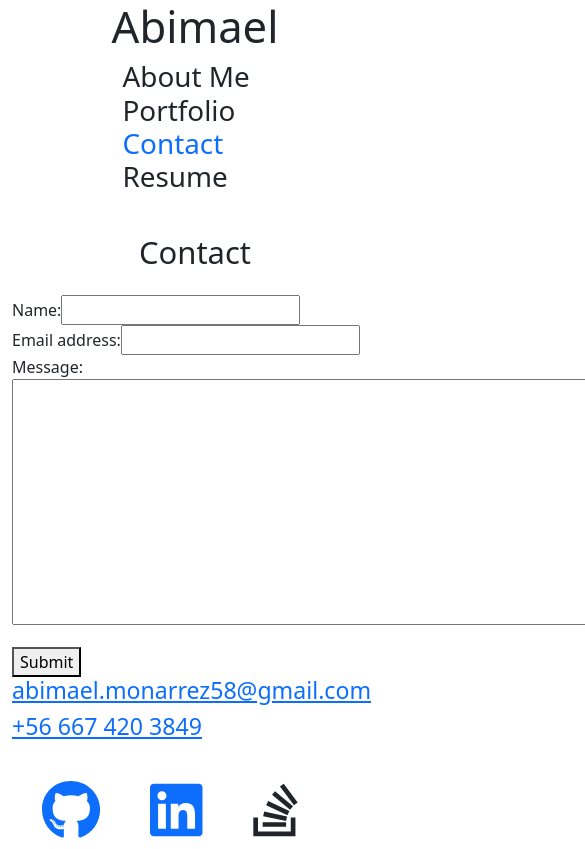
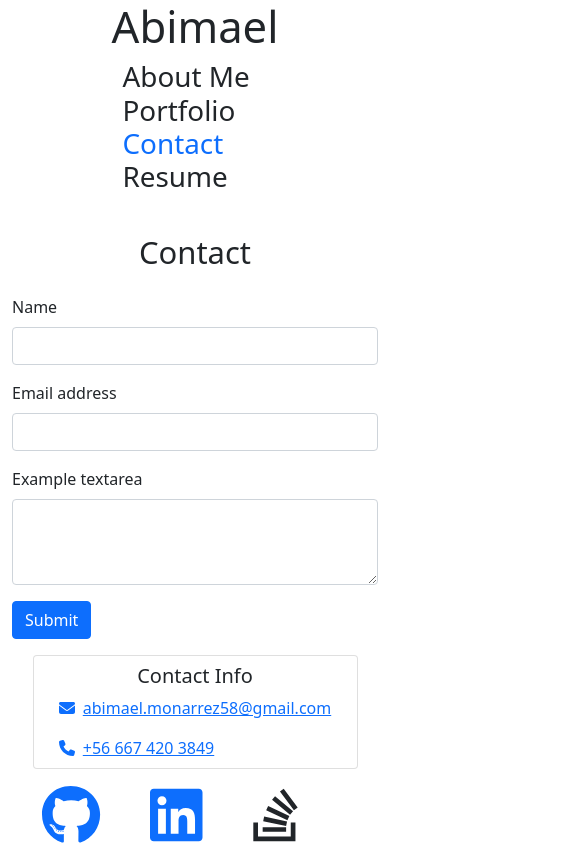
Before and after one commit to Abimael1996/react_portfolio, a React (Create React App) app: page / in a window 390 px wide. Both pictures are taken after a click on the item "Contact". Shown: the top 849 px of the page, 585 px wide, since content can reach past the window. Built offline with nearby package versions, Linux system fonts and the light colour scheme.

Commit message:
make the Contact page responsive

```diff
--- a/src/pages/Contact.js
+++ b/src/pages/Contact.js
@@ -1,4 +1,6 @@
 import React, { useState } from 'react';
+import { FontAwesomeIcon } from '@fortawesome/react-fontawesome';
+import { faPhone, faEnvelope } from '@fortawesome/free-solid-svg-icons';
 
 function Contact() {
     let [name, setName] = useState('');
@@ -8,7 +10,7 @@ function Contact() {
     let [alert, setAlert] = useState('');
 
     function validateEmail(emailAdress) {
-         const regexEmail = /^([a-zA-Z0-9_.-])+@(([a-zA-Z0-9-])+\.)+([a-zA-Z0-9]{2,4})+$/;
+        const regexEmail = /^([a-zA-Z0-9_.-])+@(([a-zA-Z0-9-])+\.)+([a-zA-Z0-9]{2,4})+$/;
         if (emailAdress.match(regexEmail)) {
             return true;
         } else {
@@ -72,44 +74,52 @@ function Contact() {
         <main className='mainContent'>
             <div className='contact'>
                 <form>
-                    <label>Name:</label>
-                    <input
-                        type='text'
-                        value={name}
-                        name='name'
-                        onChange={handleChange}
-                    />
-                    <label>Email address:</label>
-                    <input
-                        type='text'
-                        value={email}
-                        name='email'
-                        onChange={handleChange}
-                        onClick={(e) => validate(e.target.localName)}
-                    />
-                    <label>Message:</label>
-                    <textarea
-                        value={message}
-                        rows='10'
-                        cols='80'
-                        name='message'
-                        onChange={handleChange}
-                        onClick={(e) => validate(e.target.localName)}>
-                    </textarea>
+                    <div class="mb-3">
+                        <label for="exampleFormControlInput1" className="form-label">Name</label>
+                        <input
+                            type="text"
+                            class="form-control"
+                            id="exampleFormControlInput1"
+                            name='name' value={name}
+                            onChange={handleChange} />
+                    </div>
+                    <div class="mb-3">
+                        <label for="exampleFormControlInput1" className="form-label">Email address</label>
+                        <input
+                            type="email"
+                            class="form-control"
+                            id="exampleFormControlInput1"
+                            name='email' value={email} onChange={handleChange}
+                            onClick={(e) => validate(e.target.localName)} />
+                    </div>
+                    <div class="mb-3">
+                        <label for="exampleFormControlTextarea1" className="form-label">Example textarea</label>
+                        <textarea
+                            class="form-control"
+                            id="exampleFormControlTextarea1"
+                            rows="3" name='message'
+                            value={message}
+                            onChange={handleChange}
+                            onClick={(e) => validate(e.target.localName)}></textarea>
+                    </div>
                     <p className={
                         displayAlert
                             ? ''
                             : 'hide'
                     }>{alert}</p>
-                    <button onClick={(e) => {
+                    <button type="submit" class="btn btn-primary" onClick={(e) => {
                         e.preventDefault();
                         validate(e.target.localName)
-                    }
-                    }>Submit</button>
+                    }}>Submit</button>
                 </form>
-                <div className='contactLinks'>
-                    <a href='mailto:abimael.monarrez58@gmail.com'><h3>abimael.monarrez58@gmail.com</h3></a>
-                    <a href='tel:52-667-420-3849'><h3>+56 667 420 3849</h3></a>
+                <div className='row justify-content-center'>
+                    <div className="card d-flex flex-column align-items-center my-3 p-2 col-10 col-lg-4">
+                        <h5 className="card-title">Contact Info</h5>
+                        <div className='d-flex flex-column'>
+                            <a href="mailto:abimael.monarrez58@gmail.com" className='mb-3'><FontAwesomeIcon icon={faEnvelope} className='me-2'/>abimael.monarrez58@gmail.com</a>
+                            <a href="tel:52-667-420-3849"><FontAwesomeIcon icon={faPhone} className='me-2'/>+56 667 420 3849</a>
+                        </div>
+                    </div>
                 </div>
             </div>
         </main>
```
